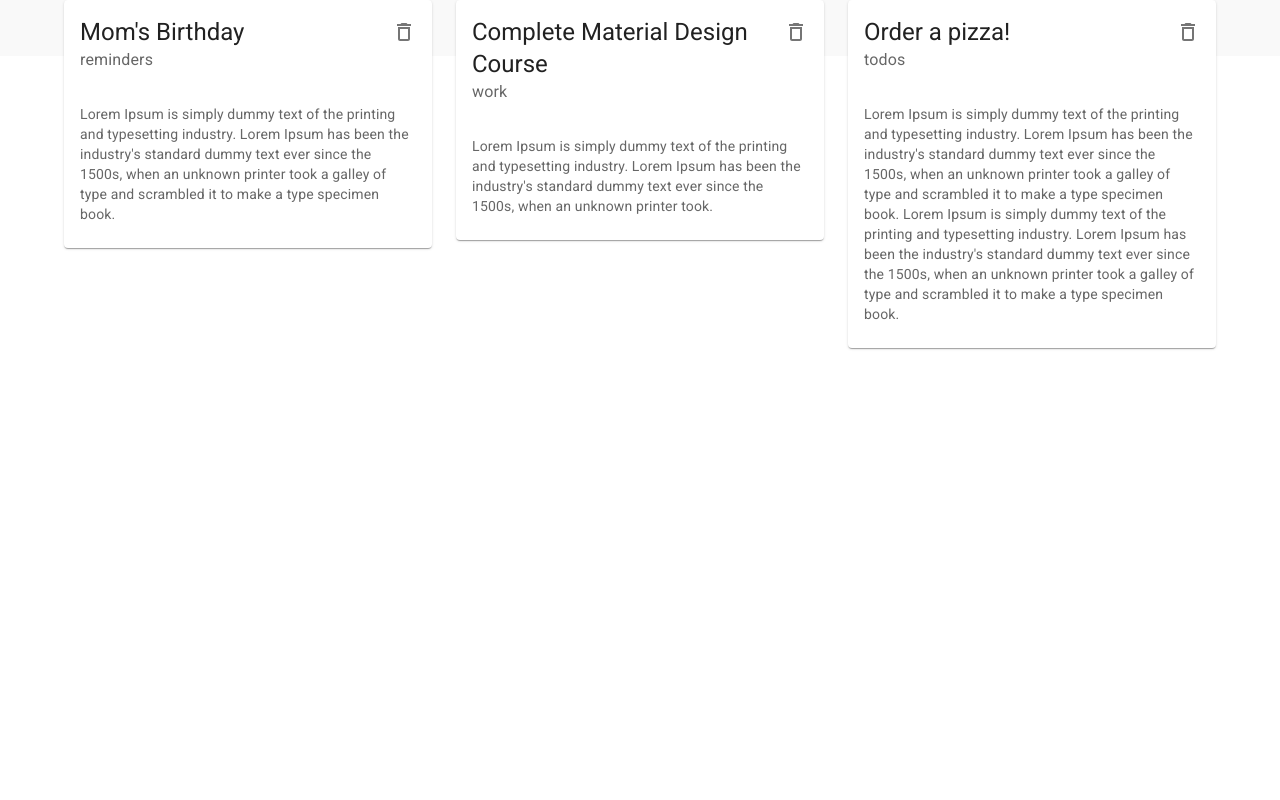
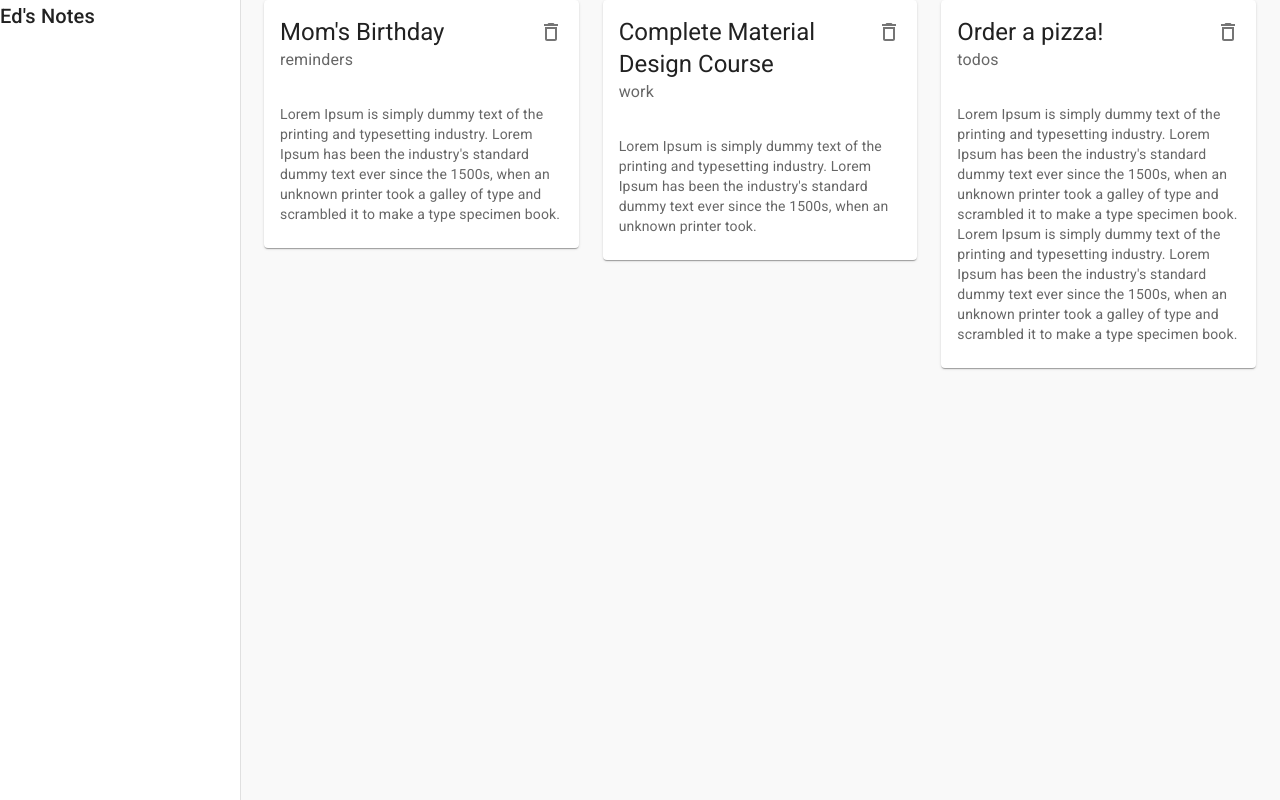
Before and after one commit to Soliperso/material-ui-app, a React (Create React App) app: page / in a window 1280 px wide. Built offline with nearby package versions, Linux system fonts and the light colour scheme; data requests are answered from the project's data file.

Commit message:
add Permanent Drawer

```diff
--- a/src/components/Layout.js
+++ b/src/components/Layout.js
@@ -1,11 +1,23 @@
 import React from 'react';
 import { makeStyles } from '@mui/styles';
+import { Drawer, Typography } from '@mui/material';
+
+const drawerWidth = 240;
 
 const useStyles = makeStyles({
   page: {
     background: '#f9f9f9',
     width: '100%',
-    height: '10vh',
+    height: '100vh',
+  },
+  drawer: {
+    width: drawerWidth,
+  },
+  drawerPaper: {
+    width: drawerWidth,
+  },
+  root: {
+    display: 'flex',
   },
 });
 
@@ -13,7 +25,15 @@ const Layout = ({ children }) => {
   const classes = useStyles();
 
   return (
-    <div>
+    <div className={classes.root}>
+      <Drawer
+        variant='permanent'
+        className={classes.drawer}
+        anchor='left'
+        classes={{ paper: classes.drawerPaper }}
+      >
+        <Typography variant='h6'>Ed's Notes</Typography>
+      </Drawer>
       <div className={classes.page}>{children}</div>
     </div>
   );
```
